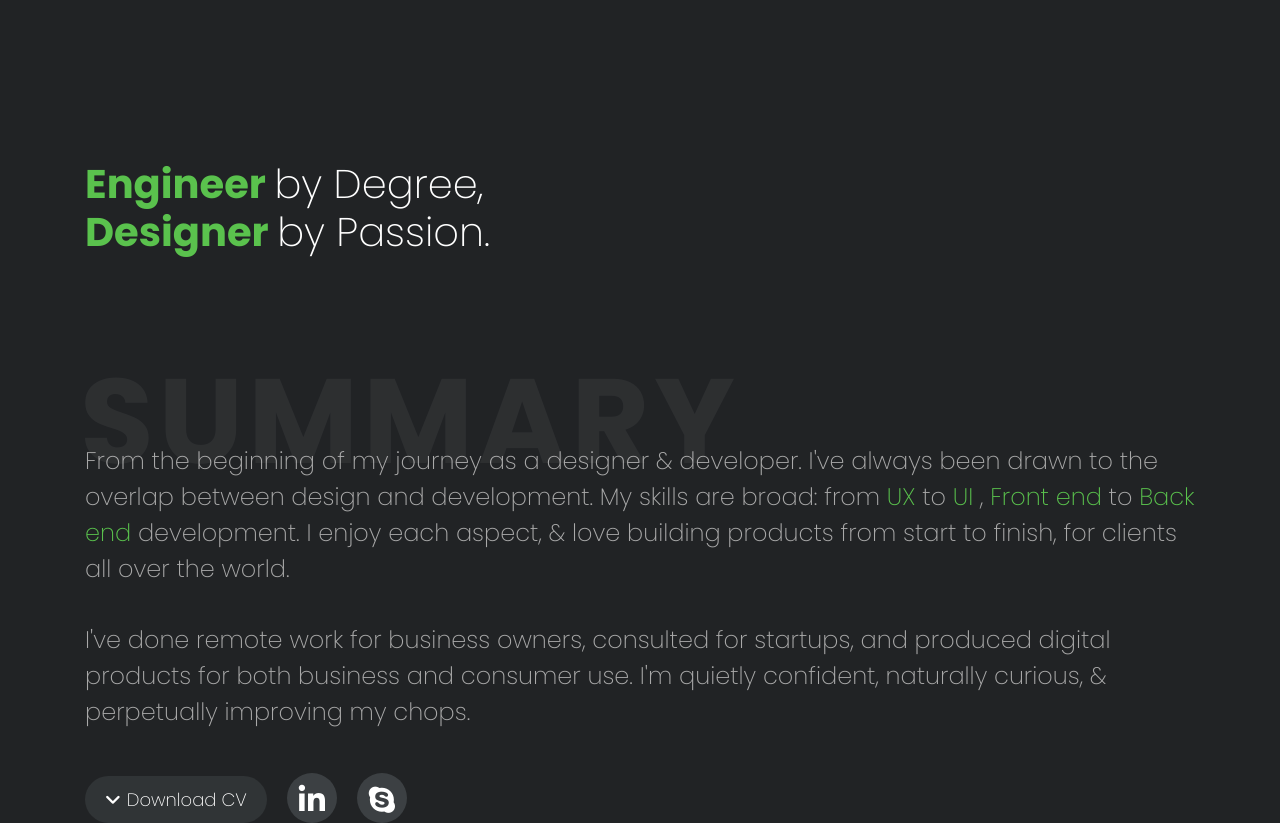
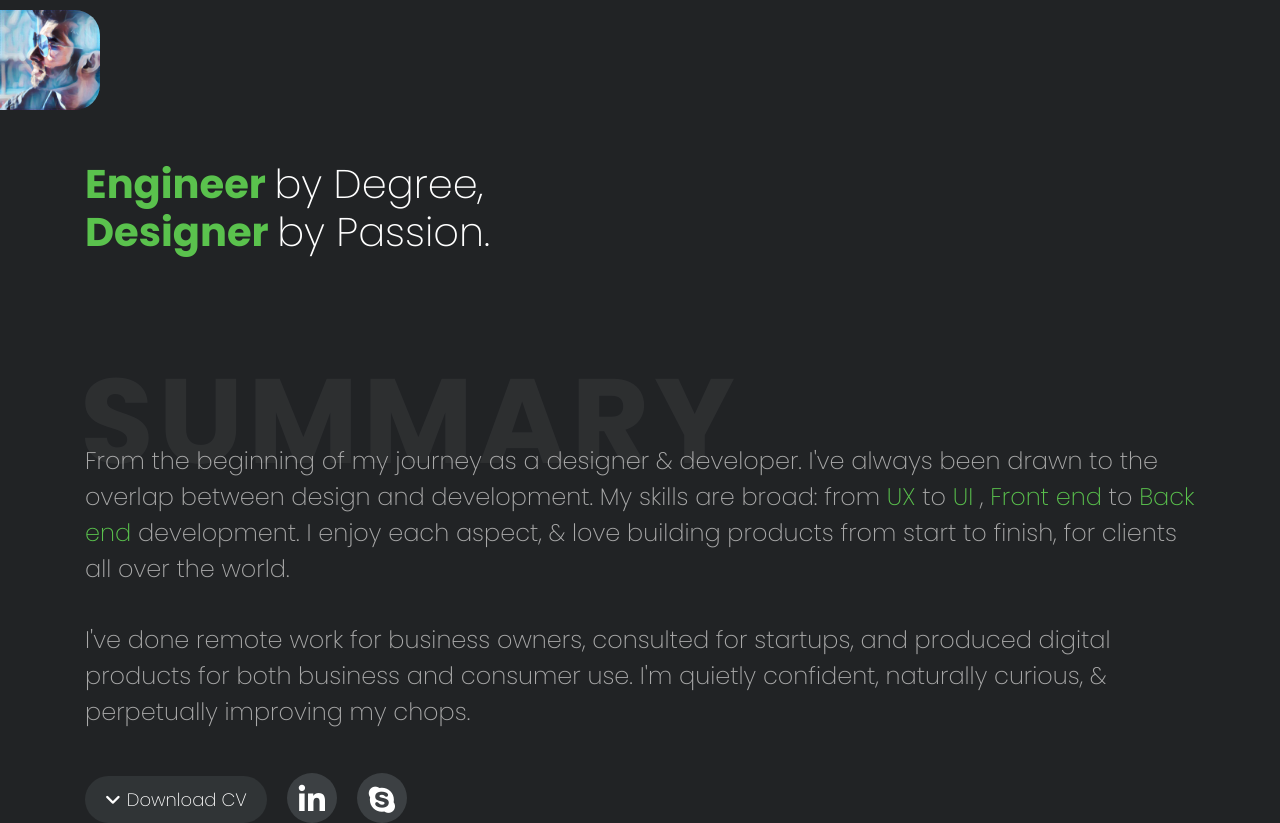
Before and after one commit to vijit2k7/Portfolio-1, a React (Create React App) app: page / in a window 1280 px wide. Shown: the top 823 px of the page. Built offline with nearby package versions, Linux system fonts and the light colour scheme.

Commit message:
Photo added

```diff
--- a/src/App.js
+++ b/src/App.js
@@ -11,6 +11,7 @@ import sid from "../src/images/sid.JPG";
 import Testimonial from "../src/Pages/Testimonial";
 import Contact from "../src/Pages/Contact";
 import Footer from "../src/Pages/Footer";
+import Logo from "../src/Pages/Logo";
 
 //Router
 
@@ -23,6 +24,7 @@ function App() {
   return (
     <Router>
       <div className="App">
+        <Logo />
         <Hero />
         <Summary />
         <Passion />
--- /dev/null
+++ b/src/Pages/Logo.js
@@ -0,0 +1,16 @@
+import React from "react";
+import sid from "../images/sid.JPG";
+import "../styles/Logo.css";
+const Logo = () => {
+  return (
+    <div>
+      <div className="logo-holder">
+        <a href="/">
+          <img src={sid} alt="" />
+        </a>
+      </div>
+    </div>
+  );
+};
+
+export default Logo;
--- /dev/null
+++ b/src/styles/Logo.css
@@ -0,0 +1,18 @@
+.logo-holder {
+  background-color: transparent;
+  height: 70px;
+  position: fixed;
+  z-index: 100;
+  top: 10px;
+
+  width: 70px;
+}
+.logo-holder a {
+  position: relative;
+}
+.logo-holder img {
+  height: 100px;
+  width: 100px;
+  border-radius: 0px 25px 25px 0px;
+  transition-duration: 0.2s;
+}
```
Also changed, not shown: 2 other files (tests, documents, lock files or other folders).
